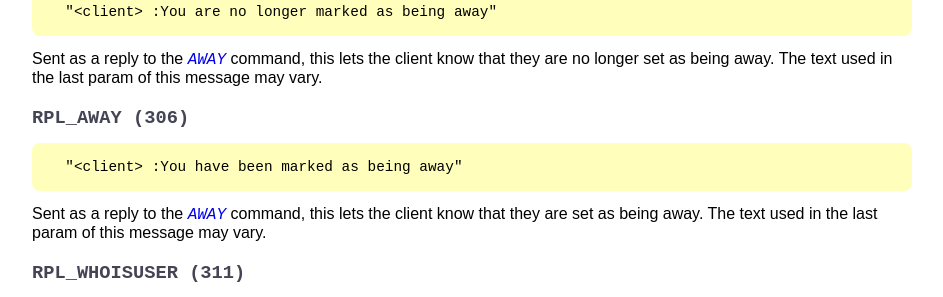
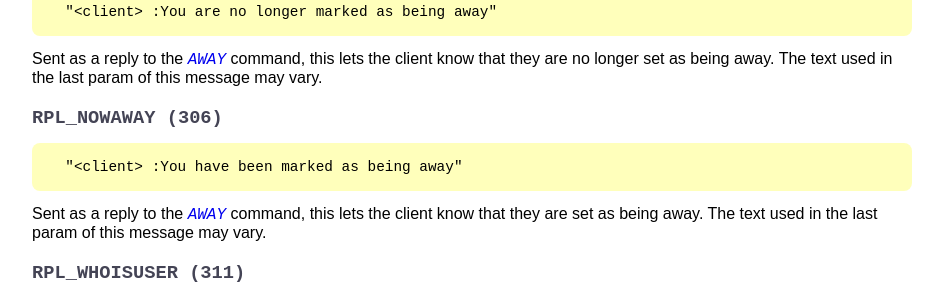
Before and after one commit to ircdocs/modern-irc, a Jekyll site: the page built from index.md, in a window 1280 px wide and 900 px high, scrolled down 35403 px. Shown: the part 153-450 px from the top of the window, without its empty margins (168-1111 px from the left). Built offline with Jekyll 4.4.1, drawn with Linux system fonts in a browser that asks for light colours.

Commit message:
Correct RPL_NOWAWAY message name

```diff
--- a/index.md
+++ b/index.md
@@ -1420,7 +1420,7 @@ Sent as a reply to the [`ISON`](#ison-message) command, this numeric lists the n
 
 Sent as a reply to the [`AWAY`](#away-message) command, this lets the client know that they are no longer set as being away. The text used in the last param of this message may vary.
 
-### `RPL_AWAY (306)`
+### `RPL_NOWAWAY (306)`
 
       "<client> :You have been marked as being away"
 
```
